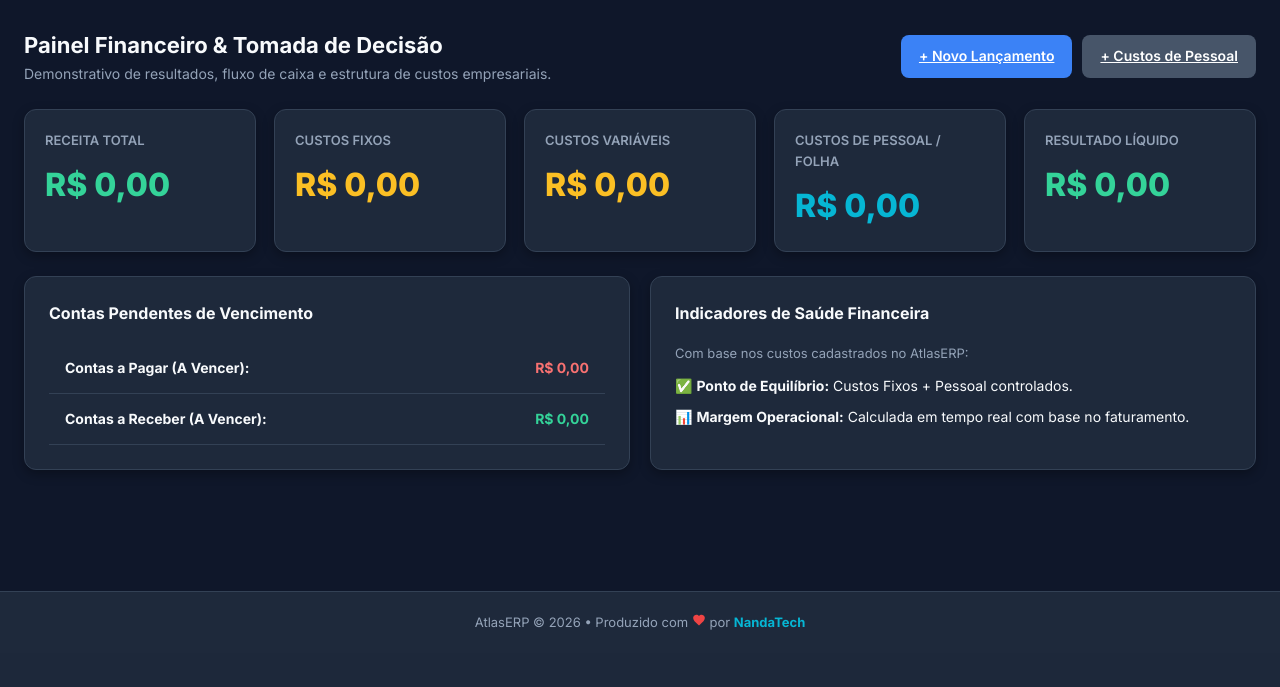
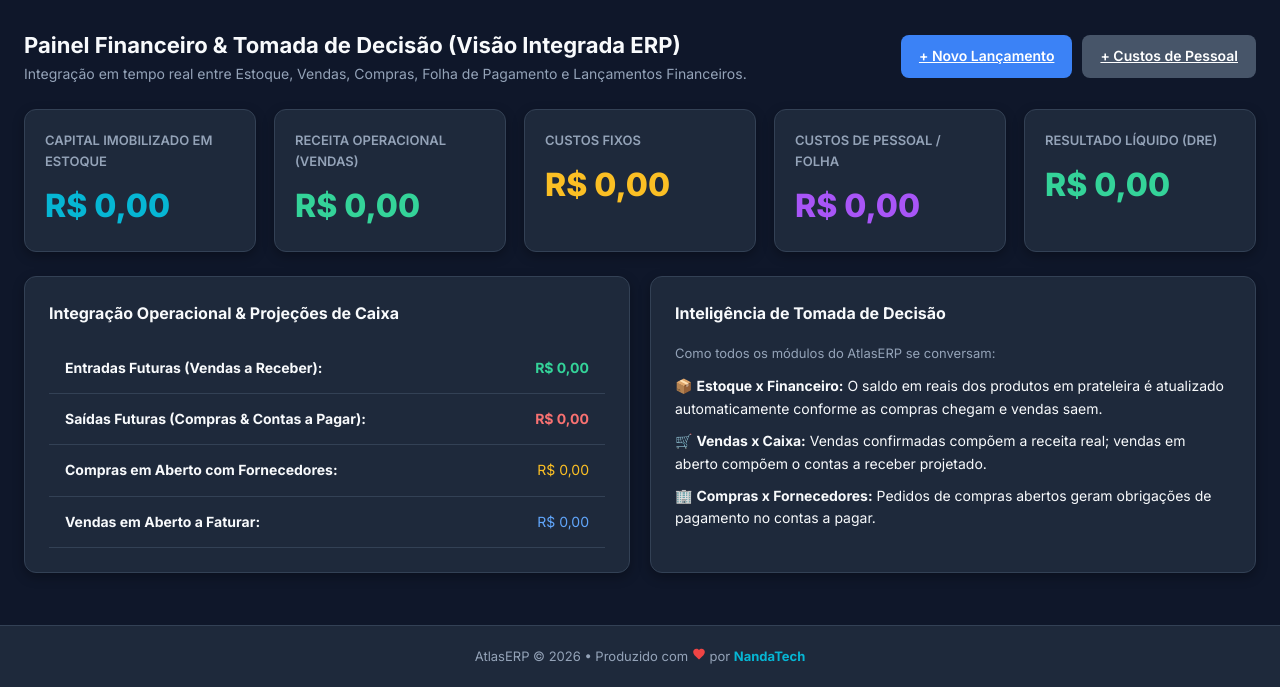
Before and after one commit to nandacarat-tech/AtlasERP, a Flask app: page /ui/financial in a window 1280 px wide. Shown: the part 147-834 px from the top of the page. Before the commit the page ends 777 px from the top, so only its background shows below. Run offline with Flask 3, Linux system fonts and the light colour scheme; data that the repository does not hold is empty.

Commit message:
feat(financeiro): integra valor do estoque, entradas de vendas e compras em tempo real

```diff
--- a/app/routes.py
+++ b/app/routes.py
@@ -1869,20 +1869,41 @@ def get_financial_summary():
     pending_transactions = FinancialTransaction.query.filter_by(status="PENDING").all()
     payrolls = PayrollExpense.query.filter_by(status="ACTIVE").all()
 
-    total_revenue = sum(t.amount for t in transactions if t.transaction_type == "REVENUE")
+    # Integração em tempo real com o Catálogo de Produtos (Estoque)
+    products = Product.query.filter_by(is_active=True).all()
+    total_stock_value = sum(p.stock_quantity * p.price for p in products)
+
+    # Integração em tempo real com o Módulo de Vendas
+    sales_confirmed = Sale.query.filter_by(status=CONFIRMED).all()
+    sales_open = Sale.query.filter_by(status=OPEN).all()
+    confirmed_sales_total = sum(s.total_amount for s in sales_confirmed)
+    open_sales_total = sum(s.total_amount for s in sales_open)
+
+    # Integração em tempo real com o Módulo de Compras (Fornecedores)
+    purchases_open = Purchase.query.filter_by(status="OPEN").all()
+    open_purchases_total = sum(p.total_amount for p in purchases_open)
+
+    # Lançamentos Manuais de Receitas e Despesas
+    manual_revenue = sum(t.amount for t in transactions if t.transaction_type == "REVENUE")
     total_expenses = sum(t.amount for t in transactions if t.transaction_type == "EXPENSE")
     total_payroll = sum(p.total_cost for p in payrolls)
 
+    # Total de Receitas (Vendas Confirmadas + Receitas Manuais)
+    total_revenue = confirmed_sales_total + manual_revenue
+
     fixed_costs = sum(t.amount for t in transactions if t.transaction_type == "EXPENSE" and t.category and t.category.category_type == "FIXED_COST")
     variable_costs = sum(t.amount for t in transactions if t.transaction_type == "EXPENSE" and t.category and t.category.category_type == "VARIABLE_COST")
 
-    pending_payable = sum(t.amount for t in pending_transactions if t.transaction_type == "EXPENSE")
-    pending_receivable = sum(t.amount for t in pending_transactions if t.transaction_type == "REVENUE")
+    # Contas a Pagar (Compras em aberto + Lançamentos Pendentes)
+    pending_payable = sum(t.amount for t in pending_transactions if t.transaction_type == "EXPENSE") + open_purchases_total
+    # Contas a Receber (Vendas em aberto + Lançamentos Pendentes)
+    pending_receivable = sum(t.amount for t in pending_transactions if t.transaction_type == "REVENUE") + open_sales_total
 
     net_result = total_revenue - (total_expenses + total_payroll)
 
     return jsonify({
         "total_revenue": str(total_revenue),
+        "confirmed_sales_total": str(confirmed_sales_total),
         "total_expenses": str(total_expenses),
         "total_payroll": str(total_payroll),
         "total_cost": str(total_expenses + total_payroll),
@@ -1890,6 +1911,9 @@ def get_financial_summary():
         "variable_costs": str(variable_costs),
         "pending_payable": str(pending_payable),
         "pending_receivable": str(pending_receivable),
+        "total_stock_value": str(total_stock_value),
+        "open_purchases_total": str(open_purchases_total),
+        "open_sales_total": str(open_sales_total),
         "net_result": str(net_result),
     })
 
--- a/app/templates/financial.html
+++ b/app/templates/financial.html
@@ -5,8 +5,8 @@
 {% block content %}
 <div class="page-header">
     <div>
-        <h2>Painel Financeiro & Tomada de Decisão</h2>
-        <p style="color: var(--text-muted); font-size: 14px;">Demonstrativo de resultados, fluxo de caixa e estrutura de custos empresariais.</p>
+        <h2>Painel Financeiro & Tomada de Decisão (Visão Integrada ERP)</h2>
+        <p style="color: var(--text-muted); font-size: 14px;">Integração em tempo real entre Estoque, Vendas, Compras, Folha de Pagamento e Lançamentos Financeiros.</p>
     </div>
     <div style="display: flex; gap: 10px;">
         <a href="/ui/financial/transactions" class="btn">+ Novo Lançamento</a>
@@ -17,7 +17,11 @@
 <!-- Cards Estratégicos Financeiros -->
 <div class="cards">
     <div class="card">
-        <h3>Receita Total</h3>
+        <h3>Capital Imobilizado em Estoque</h3>
+        <div class="number" id="total-stock-value" style="color: var(--accent-cyan);">R$ 0,00</div>
+    </div>
+    <div class="card">
+        <h3>Receita Operacional (Vendas)</h3>
         <div class="number" id="total-revenue" style="color: var(--success-text);">R$ 0,00</div>
     </div>
     <div class="card">
@@ -25,44 +29,49 @@
         <div class="number" id="fixed-costs" style="color: var(--warning-text);">R$ 0,00</div>
     </div>
     <div class="card">
-        <h3>Custos Variáveis</h3>
-        <div class="number" id="variable-costs" style="color: var(--warning-text);">R$ 0,00</div>
+        <h3>Custos de Pessoal / Folha</h3>
+        <div class="number" id="total-payroll" style="color: #a855f7;">R$ 0,00</div>
     </div>
     <div class="card">
-        <h3>Custos de Pessoal / Folha</h3>
-        <div class="number" id="total-payroll" style="color: var(--accent-cyan);">R$ 0,00</div>
-    </div>
-    <div class="card">
-        <h3>Resultado Líquido</h3>
+        <h3>Resultado Líquido (DRE)</h3>
         <div class="number" id="net-result">R$ 0,00</div>
     </div>
 </div>
 
 <div style="display: grid; grid-template-columns: repeat(auto-fit, minmax(320px, 1fr)); gap: 20px;">
-    <!-- Resumo do Fluxo de Caixa -->
+    <!-- Resumo do Fluxo de Caixa e Previsões -->
     <div class="panel">
-        <h3 style="margin-bottom: 16px; font-size: 16px;">Contas Pendentes de Vencimento</h3>
+        <h3 style="margin-bottom: 16px; font-size: 16px;">Integração Operacional & Projeções de Caixa</h3>
         <table style="width: 100%;">
             <tbody>
                 <tr>
-                    <td><strong>Contas a Pagar (A Vencer):</strong></td>
+                    <td><strong>Entradas Futuras (Vendas a Receber):</strong></td>
+                    <td style="text-align: right; color: var(--success-text); font-weight: 700;" id="pending-receivable">R$ 0,00</td>
+                </tr>
+                <tr>
+                    <td><strong>Saídas Futuras (Compras & Contas a Pagar):</strong></td>
                     <td style="text-align: right; color: var(--danger-text); font-weight: 700;" id="pending-payable">R$ 0,00</td>
                 </tr>
                 <tr>
-                    <td><strong>Contas a Receber (A Vencer):</strong></td>
-                    <td style="text-align: right; color: var(--success-text); font-weight: 700;" id="pending-receivable">R$ 0,00</td>
+                    <td><strong>Compras em Aberto com Fornecedores:</strong></td>
+                    <td style="text-align: right; color: var(--warning-text);" id="open-purchases-total">R$ 0,00</td>
+                </tr>
+                <tr>
+                    <td><strong>Vendas em Aberto a Faturar:</strong></td>
+                    <td style="text-align: right; color: var(--info-text);" id="open-sales-total">R$ 0,00</td>
                 </tr>
             </tbody>
         </table>
     </div>
 
-    <!-- Indicadores de Decisão -->
+    <!-- Indicadores de Inteligência Empresarial -->
     <div class="panel">
-        <h3 style="margin-bottom: 16px; font-size: 16px;">Indicadores de Saúde Financeira</h3>
-        <p style="font-size: 13px; color: var(--text-muted); margin-bottom: 12px;">Com base nos custos cadastrados no AtlasERP:</p>
-        <ul style="list-style: none; display: grid; gap: 8px; font-size: 14px;">
-            <li>✅ <strong>Ponto de Equilíbrio:</strong> Custos Fixos + Pessoal controlados.</li>
-            <li>📊 <strong>Margem Operacional:</strong> Calculada em tempo real com base no faturamento.</li>
+        <h3 style="margin-bottom: 16px; font-size: 16px;">Inteligência de Tomada de Decisão</h3>
+        <p style="font-size: 13px; color: var(--text-muted); margin-bottom: 12px;">Como todos os módulos do AtlasERP se conversam:</p>
+        <ul style="list-style: none; display: grid; gap: 10px; font-size: 14px;">
+            <li>📦 <strong>Estoque x Financeiro:</strong> O saldo em reais dos produtos em prateleira é atualizado automaticamente conforme as compras chegam e vendas saem.</li>
+            <li>🛒 <strong>Vendas x Caixa:</strong> Vendas confirmadas compõem a receita real; vendas em aberto compõem o contas a receber projetado.</li>
+            <li>🏢 <strong>Compras x Fornecedores:</strong> Pedidos de compras abertos geram obrigações de pagamento no contas a pagar.</li>
         </ul>
     </div>
 </div>
@@ -78,12 +87,14 @@ document.addEventListener('DOMContentLoaded', function() {
     fetch('/api/financial/summary')
         .then(response => response.json())
         .then(data => {
+            document.getElementById('total-stock-value').textContent = formatMoney(data.total_stock_value);
             document.getElementById('total-revenue').textContent = formatMoney(data.total_revenue);
             document.getElementById('fixed-costs').textContent = formatMoney(data.fixed_costs);
-            document.getElementById('variable-costs').textContent = formatMoney(data.variable_costs);
             document.getElementById('total-payroll').textContent = formatMoney(data.total_payroll);
             document.getElementById('pending-payable').textContent = formatMoney(data.pending_payable);
             document.getElementById('pending-receivable').textContent = formatMoney(data.pending_receivable);
+            document.getElementById('open-purchases-total').textContent = formatMoney(data.open_purchases_total);
+            document.getElementById('open-sales-total').textContent = formatMoney(data.open_sales_total);
 
             const netRes = parseFloat(data.net_result || 0);
             const netElem = document.getElementById('net-result');
```
